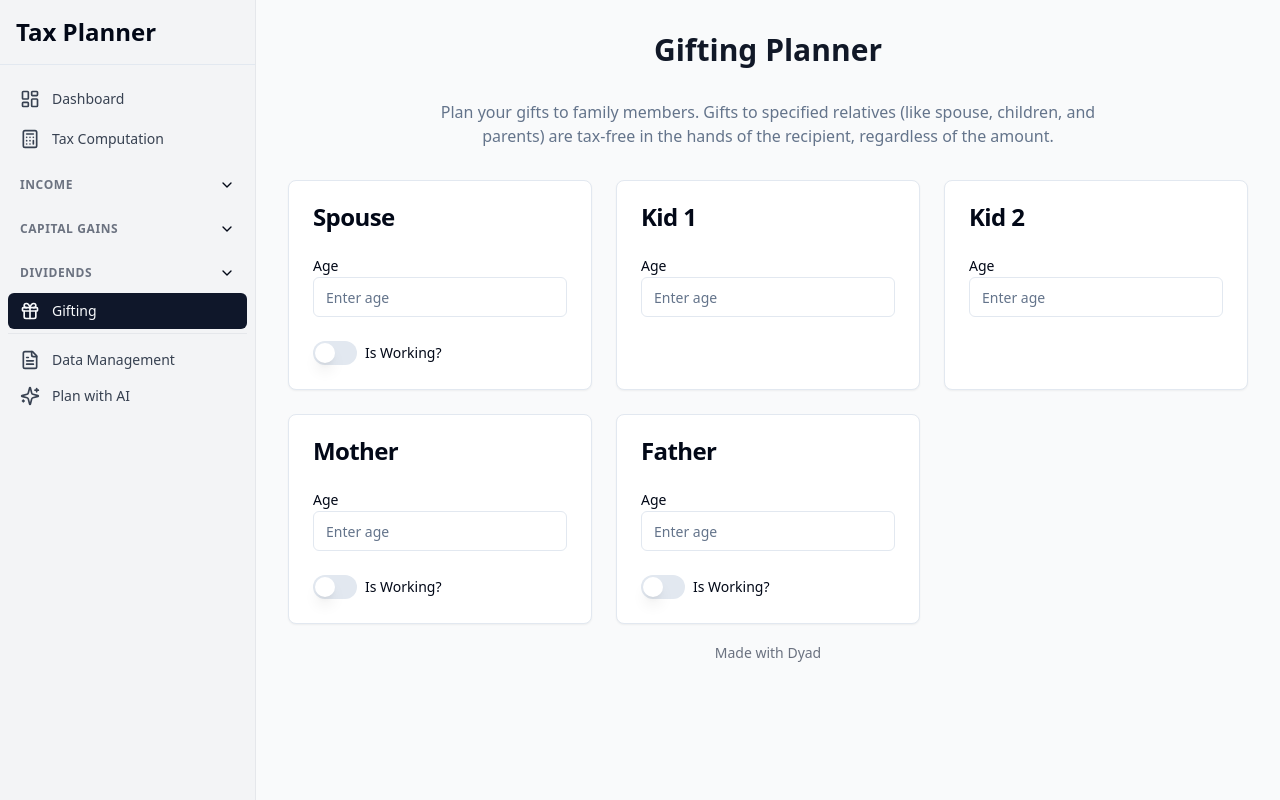
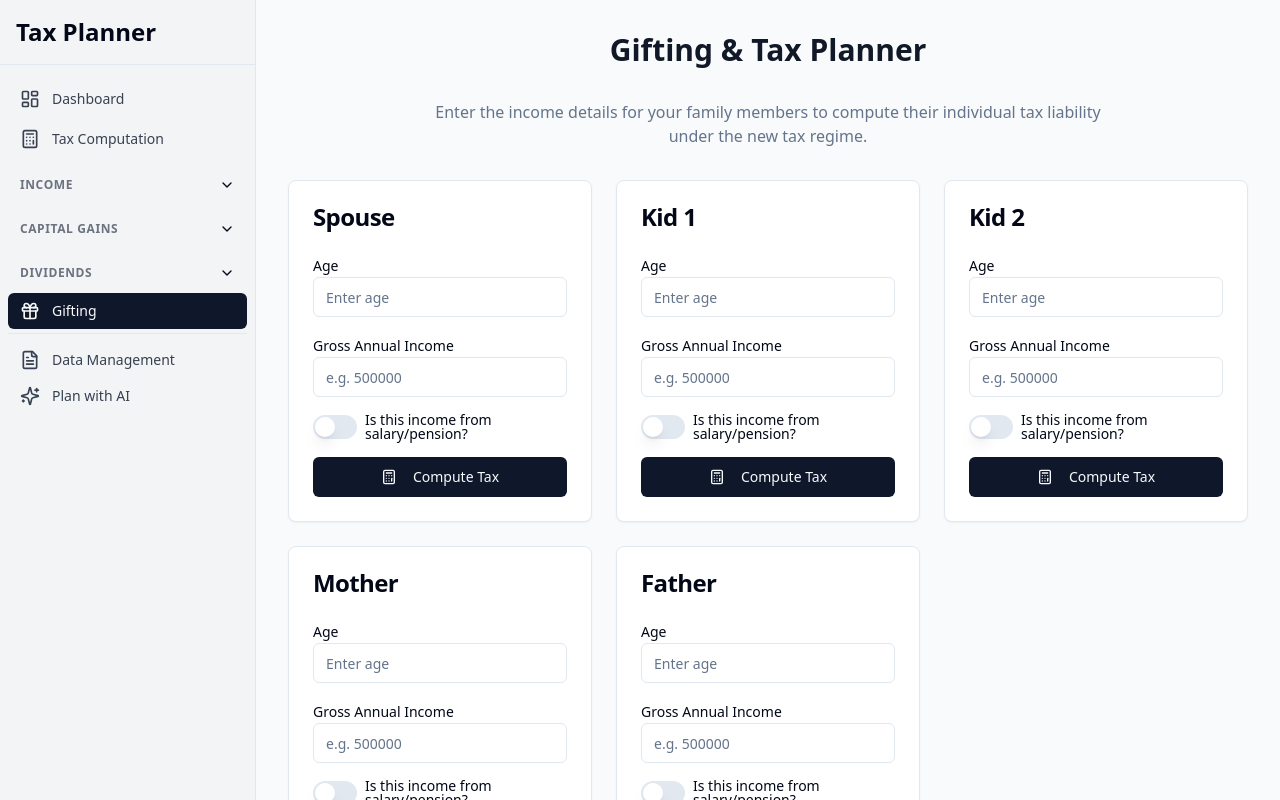
Before and after one commit to bravetux/NewTax_Computation, a React (Vite) app: page /gifting in a window 1280 px wide. Built offline with nearby package versions, Linux system fonts and the light colour scheme.

Commit message:
[dyad] Add income and tax computation to Gifting page - wrote 3 file(s)

```diff
--- a/src/components/GiftingRecipientCard.tsx
+++ b/src/components/GiftingRecipientCard.tsx
@@ -3,35 +3,32 @@ import { Card, CardContent, CardHeader, CardTitle } from '@/components/ui/card';
 import { Input } from '@/components/ui/input';
 import { Label } from '@/components/ui/label';
 import { Switch } from '@/components/ui/switch';
-import { Alert, AlertDescription } from '@/components/ui/alert';
-import { Info, AlertCircle } from 'lucide-react';
+import { Button } from '@/components/ui/button';
+import { Calculator } from 'lucide-react';
 
 interface GiftingRecipientCardProps {
   name: string;
   age: number | string;
   onAgeChange: (e: React.ChangeEvent<HTMLInputElement>) => void;
-  showWorkingToggle: boolean;
-  isWorking?: boolean;
-  onIsWorkingChange?: (checked: boolean) => void;
-  grossIncome?: number | string;
-  onGrossIncomeChange?: (e: React.ChangeEvent<HTMLInputElement>) => void;
+  grossIncome: number | string;
+  onGrossIncomeChange: (e: React.ChangeEvent<HTMLInputElement>) => void;
+  isSalaried: boolean;
+  onIsSalariedChange: (checked: boolean) => void;
+  taxLiable: number | null;
+  onComputeTax: () => void;
 }
 
 const GiftingRecipientCard: React.FC<GiftingRecipientCardProps> = ({
   name,
   age,
   onAgeChange,
-  showWorkingToggle,
-  isWorking,
-  onIsWorkingChange,
   grossIncome,
   onGrossIncomeChange,
+  isSalaried,
+  onIsSalariedChange,
+  taxLiable,
+  onComputeTax,
 }) => {
-  const isAdult = Number(age) >= 18;
-  const income = Number(grossIncome) || 0;
-  const incomeLimit = 1200000;
-  const isIncomeBelowLimit = income < incomeLimit;
-
   return (
     <Card>
       <CardHeader>
@@ -50,27 +47,6 @@ const GiftingRecipientCard: React.FC<GiftingRecipientCardProps> = ({
           />
         </div>
 
-        {isAdult && (
-          <Alert variant="default" className="bg-green-50 dark:bg-green-900/20 border-green-200 dark:border-green-700">
-            <Info className="h-4 w-4 text-green-600 dark:text-green-400" />
-            <AlertDescription className="text-green-700 dark:text-green-400">
-              Gifting is allowed.
-            </AlertDescription>
-          </Alert>
-        )}
-
-        {showWorkingToggle && onIsWorkingChange && (
-          <div className="space-y-4 pt-2">
-            <div className="flex items-center space-x-2">
-              <Switch
-                id={`working-${name}`}
-                checked={isWorking}
-                onCheckedChange={onIsWorkingChange}
-              />
-              <Label htmlFor={`working-${name}`}>Is Working?</Label>
-            </div>
-            {isWorking && (
-              <div className="space-y-4">
         <div>
           <Label htmlFor={`income-${name}`}>Gross Annual Income</Label>
           <Input
@@ -82,25 +58,26 @@ const GiftingRecipientCard: React.FC<GiftingRecipientCardProps> = ({
             min="0"
           />
         </div>
-                {String(grossIncome).length > 0 && (
-                  isIncomeBelowLimit ? (
-                    <Alert variant="default" className="bg-green-50 dark:bg-green-900/20 border-green-200 dark:border-green-700">
-                      <Info className="h-4 w-4 text-green-600 dark:text-green-400" />
-                      <AlertDescription className="text-green-700 dark:text-green-400">
-                        Income is below ₹12L. Gifting is a good option.
-                      </AlertDescription>
-                    </Alert>
-                  ) : (
-                    <Alert variant="destructive">
-                      <AlertCircle className="h-4 w-4" />
-                      <AlertDescription>
-                        Income is above ₹12L. Gifting may not be the most tax-efficient option.
-                      </AlertDescription>
-                    </Alert>
-                  )
-                )}
+
+        <div className="flex items-center space-x-2">
+          <Switch
+            id={`salaried-${name}`}
+            checked={isSalaried}
+            onCheckedChange={onIsSalariedChange}
+          />
+          <Label htmlFor={`salaried-${name}`}>Is this income from salary/pension?</Label>
         </div>
-            )}
+
+        <Button onClick={onComputeTax} className="w-full">
+          <Calculator className="mr-2 h-4 w-4" /> Compute Tax
+        </Button>
+
+        {taxLiable !== null && (
+          <div className="pt-2">
+            <Label>Tax Liability</Label>
+            <div className="text-lg font-bold p-2 bg-muted rounded-md text-center">
+              ₹{taxLiable.toLocaleString("en-IN", { minimumFractionDigits: 2, maximumFractionDigits: 2 })}
+            </div>
           </div>
         )}
       </CardContent>
--- a/src/pages/GiftingPage.tsx
+++ b/src/pages/GiftingPage.tsx
@@ -1,90 +1,63 @@
 import React, { useState } from 'react';
 import { MadeWithDyad } from '@/components/made-with-dyad';
 import GiftingRecipientCard from '@/components/GiftingRecipientCard';
+import { calculateTax } from '@/utils/taxCalculator';
+
+interface Recipient {
+  age: number | string;
+  grossIncome: number | string;
+  isSalaried: boolean;
+  taxLiable: number | null;
+}
 
 const GiftingPage: React.FC = () => {
-  const [recipients, setRecipients] = useState({
-    spouse: { age: '', isWorking: false, grossIncome: '' },
-    kid1: { age: '' },
-    kid2: { age: '' },
-    mother: { age: '', isWorking: false, grossIncome: '' },
-    father: { age: '', isWorking: false, grossIncome: '' },
+  const [recipients, setRecipients] = useState<Record<string, Recipient>>({
+    spouse: { age: '', grossIncome: '', isSalaried: false, taxLiable: null },
+    kid1: { age: '', grossIncome: '', isSalaried: false, taxLiable: null },
+    kid2: { age: '', grossIncome: '', isSalaried: false, taxLiable: null },
+    mother: { age: '', grossIncome: '', isSalaried: false, taxLiable: null },
+    father: { age: '', grossIncome: '', isSalaried: false, taxLiable: null },
   });
 
-  const handleAgeChange = (recipient: keyof typeof recipients, value: string) => {
+  const handleStateChange = (recipient: keyof typeof recipients, field: keyof Recipient, value: any) => {
     setRecipients(prev => ({
       ...prev,
-      [recipient]: { ...prev[recipient], age: value },
+      [recipient]: { ...prev[recipient], [field]: value },
     }));
   };
 
-  const handleWorkingChange = (recipient: 'spouse' | 'mother' | 'father', checked: boolean) => {
-    setRecipients(prev => ({
-      ...prev,
-      [recipient]: { ...prev[recipient], isWorking: checked },
-    }));
-  };
-
-  const handleIncomeChange = (recipient: 'spouse' | 'mother' | 'father', value: string) => {
-    setRecipients(prev => ({
-      ...prev,
-      [recipient]: { ...prev[recipient], grossIncome: value },
-    }));
+  const handleComputeTax = (recipientKey: keyof typeof recipients) => {
+    const recipient = recipients[recipientKey];
+    const income = Number(recipient.grossIncome) || 0;
+    const tax = calculateTax(income, recipient.isSalaried);
+    handleStateChange(recipientKey, 'taxLiable', tax);
   };
 
   return (
     <div className="p-4 sm:p-6 lg:p-8">
       <div className="max-w-6xl mx-auto">
         <h1 className="text-3xl font-bold text-center mb-8 text-gray-900 dark:text-gray-50">
-          Gifting Planner
+          Gifting & Tax Planner
         </h1>
         <p className="text-center text-muted-foreground mb-8 max-w-2xl mx-auto">
-          Plan your gifts to family members. Gifts to specified relatives (like spouse, children, and parents) are tax-free in the hands of the recipient, regardless of the amount.
+          Enter the income details for your family members to compute their individual tax liability under the new tax regime.
         </p>
 
         <div className="grid grid-cols-1 md:grid-cols-2 lg:grid-cols-3 gap-6">
-          <GiftingRecipientCard
-            name="Spouse"
-            age={recipients.spouse.age}
-            onAgeChange={(e) => handleAgeChange('spouse', e.target.value)}
-            showWorkingToggle={true}
-            isWorking={recipients.spouse.isWorking}
-            onIsWorkingChange={(checked) => handleWorkingChange('spouse', checked)}
-            grossIncome={recipients.spouse.grossIncome}
-            onGrossIncomeChange={(e) => handleIncomeChange('spouse', e.target.value)}
-          />
-          <GiftingRecipientCard
-            name="Kid 1"
-            age={recipients.kid1.age}
-            onAgeChange={(e) => handleAgeChange('kid1', e.target.value)}
-            showWorkingToggle={false}
-          />
-          <GiftingRecipientCard
-            name="Kid 2"
-            age={recipients.kid2.age}
-            onAgeChange={(e) => handleAgeChange('kid2', e.target.value)}
-            showWorkingToggle={false}
-          />
-          <GiftingRecipientCard
-            name="Mother"
-            age={recipients.mother.age}
-            onAgeChange={(e) => handleAgeChange('mother', e.target.value)}
-            showWorkingToggle={true}
-            isWorking={recipients.mother.isWorking}
-            onIsWorkingChange={(checked) => handleWorkingChange('mother', checked)}
-            grossIncome={recipients.mother.grossIncome}
-            onGrossIncomeChange={(e) => handleIncomeChange('mother', e.target.value)}
-          />
-          <GiftingRecipientCard
-            name="Father"
-            age={recipients.father.age}
-            onAgeChange={(e) => handleAgeChange('father', e.target.value)}
-            showWorkingToggle={true}
-            isWorking={recipients.father.isWorking}
-            onIsWorkingChange={(checked) => handleWorkingChange('father', checked)}
-            grossIncome={recipients.father.grossIncome}
-            onGrossIncomeChange={(e) => handleIncomeChange('father', e.target.value)}
-          />
+          {Object.entries(recipients).map(([key, recipient]) => (
+            <GiftingRecipientCard
+              key={key}
+              name={key.charAt(0).toUpperCase() + key.slice(1).replace(/[0-9]/g, ' $&')}
+              age={recipient.age}
+              onAgeChange={(e) => handleStateChange(key, 'age', e.target.value)}
+              grossIncome={recipient.grossIncome}
+              onGrossIncomeChange={(e) => handleStateChange(key, 'grossIncome', e.target.value)}
+              isSalaried={recipient.isSalaried}
+              onIsSalariedChange={(checked) => handleStateChange(key, 'isSalaried', checked)}
+              taxLiable={recipient.taxLiable}
+              onComputeTax={() => handleComputeTax(key as keyof typeof recipients)}
+            />
+          ))}
         </div>
       </div>
       <MadeWithDyad />
--- /dev/null
+++ b/src/utils/taxCalculator.ts
@@ -0,0 +1,24 @@
+export const calculateTax = (income: number, isSalaried: boolean = false): number => {
+  const standardDeduction = isSalaried ? 75000 : 0;
+  const netTaxableIncome = Math.max(0, income - standardDeduction);
+
+  const rebateIncomeLimit = 1200000;
+  if (netTaxableIncome <= rebateIncomeLimit) {
+    return 0;
+  }
+
+  let tax = 0;
+  if (netTaxableIncome > 400000) tax += (Math.min(netTaxableIncome, 800000) - 400000) * 0.05;
+  if (netTaxableIncome > 800000) tax += (Math.min(netTaxableIncome, 1200000) - 800000) * 0.10;
+  if (netTaxableIncome > 1200000) tax += (Math.min(netTaxableIncome, 1600000) - 1200000) * 0.15;
+  if (netTaxableIncome > 1600000) tax += (Math.min(netTaxableIncome, 2000000) - 1600000) * 0.20;
+  if (netTaxableIncome > 2000000) tax += (Math.min(netTaxableIncome, 2400000) - 2000000) * 0.25;
+  if (netTaxableIncome > 2400000) tax += (netTaxableIncome - 2400000) * 0.30;
+
+  const surcharge = netTaxableIncome > 5000000 ? tax * 0.10 : 0;
+  const taxBeforeCess = tax + surcharge;
+
+  const cess = taxBeforeCess * 0.04;
+
+  return taxBeforeCess + cess;
+};
```
Lines whose indentation alone changed are shown as unchanged.
